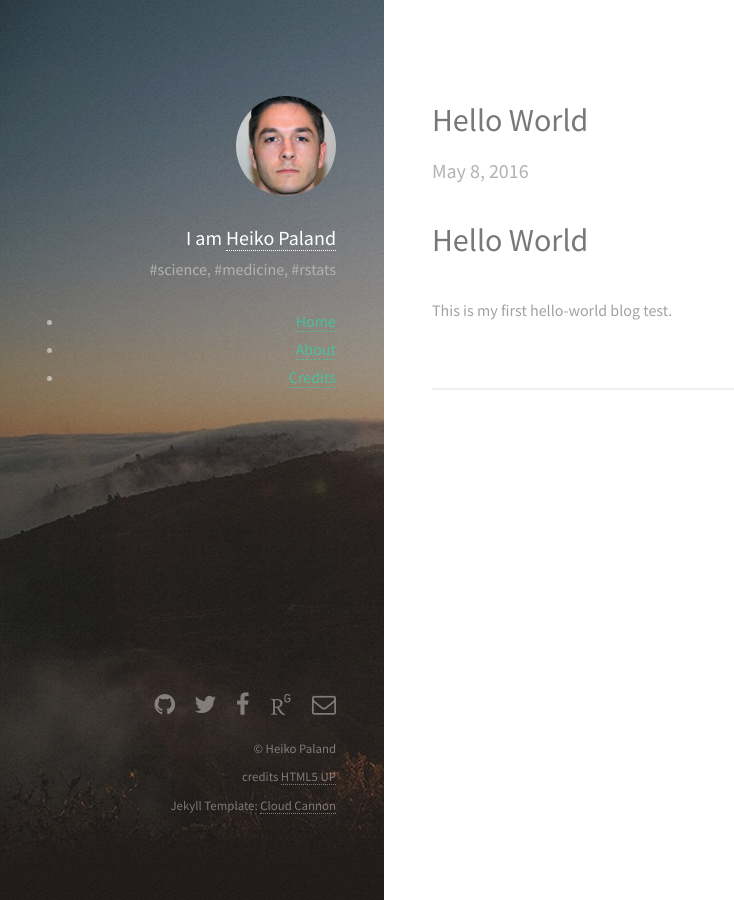
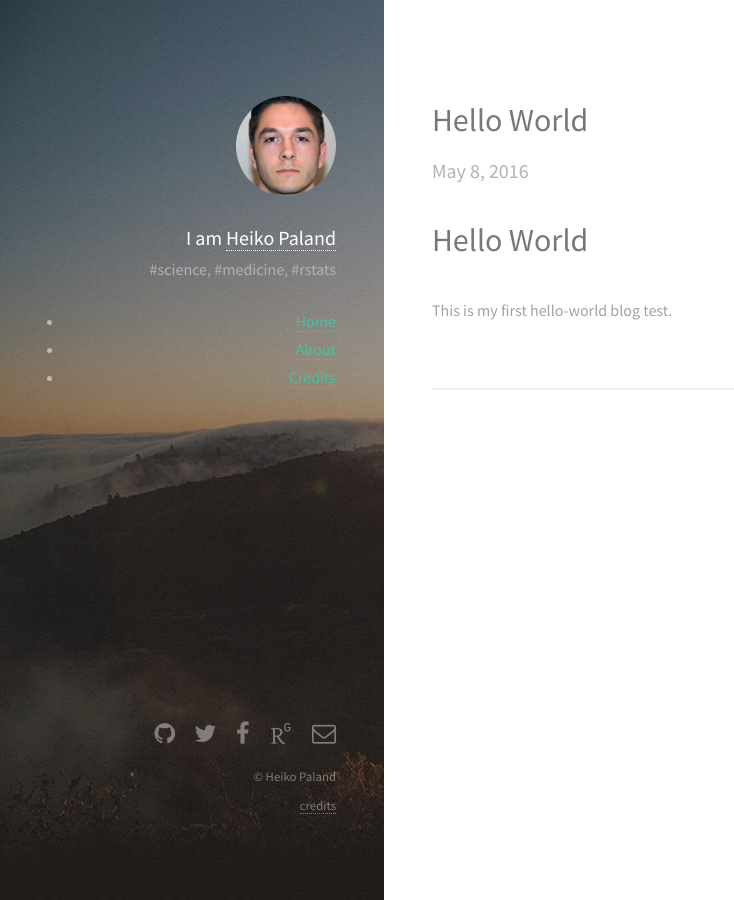
Before and after one commit to old-jekyll-templates/Strata-Jekyll-Theme, a Jekyll site: the page built from index.html, in a window 1280 px wide. Shown: the whole page, without its empty margins (0-734 px from the left). Built offline with Jekyll 4.4.1, drawn with Linux system fonts in a browser that asks for light colours; some web fonts are replaced.

Commit message:
Update default.html

```diff
--- a/_layouts/default.html
+++ b/_layouts/default.html
@@ -132,10 +132,7 @@
             </ul>
             <ul class="copyright">
                 <li>&copy; Heiko Paland</li>
-
-                <li>credits <a href="http://html5up.net">HTML5 UP</a></li>
-
-                <li>Jekyll Template: <a href="http://cloudcannon.com">Cloud Cannon</a></li>
+                <li><a href="/credits.html">credits</a></li>
             </ul>
         </footer>
 
```
